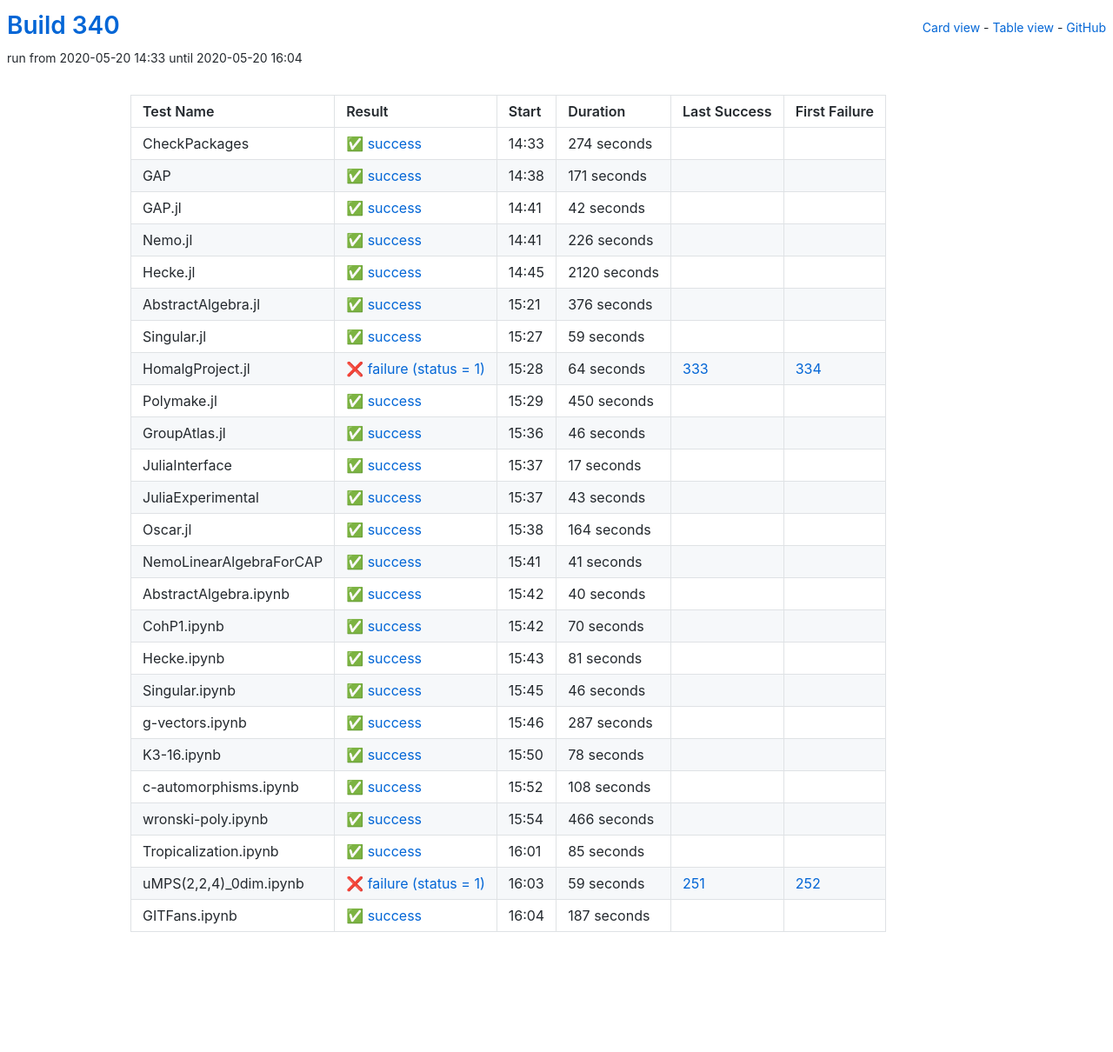
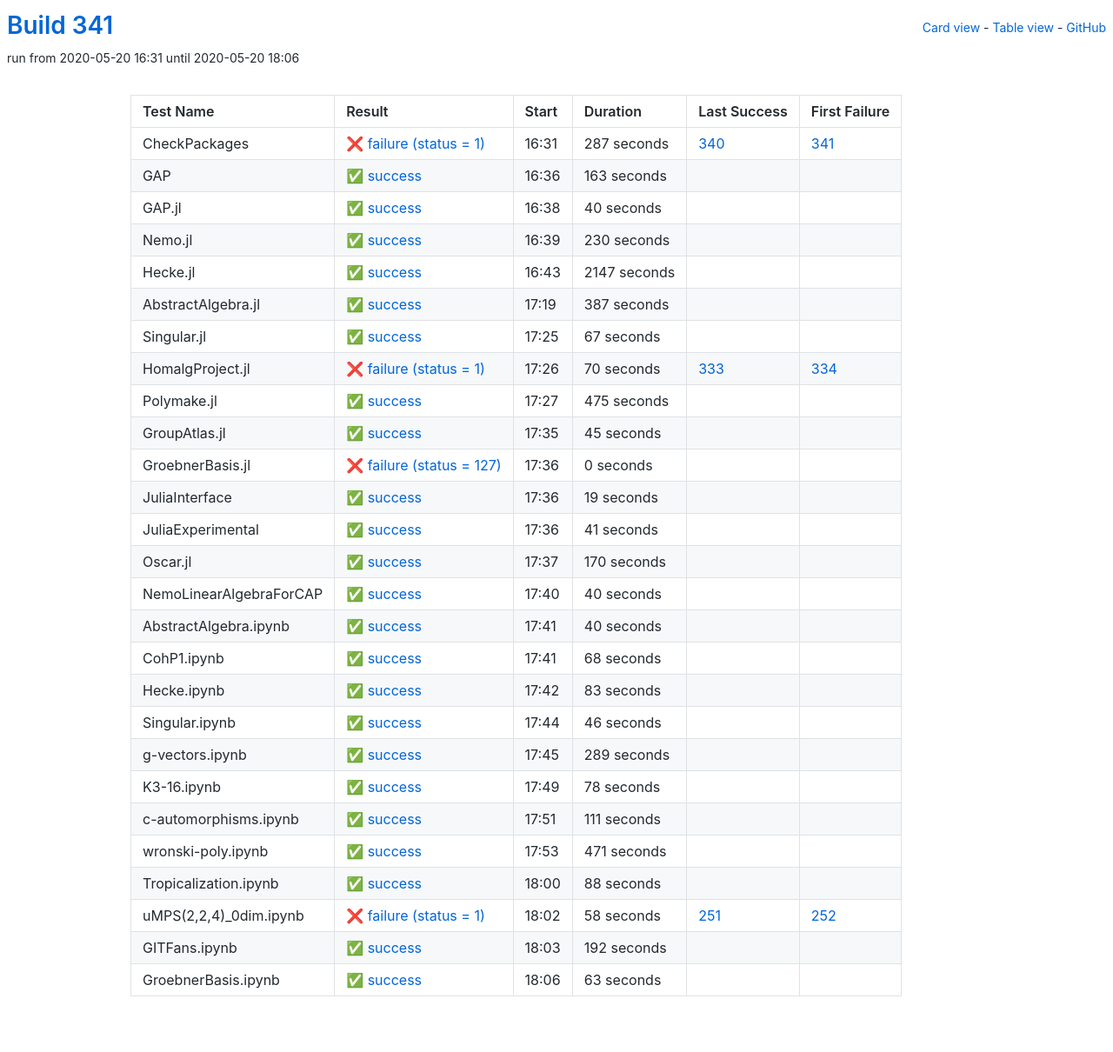
Before and after one commit to oscar-system/oscar-ci-status-1.4, a Jekyll site: the page built from table.html, in a window 1280 px wide. Shown: the whole page at 87% size. Built offline with Jekyll 4.4.1, drawn with Linux system fonts in a browser that asks for light colours; before the commit the page ends 1136 px from its top, so only the background shows below that.

Commit message:
Build 341

```diff
--- a/_data/ci.yml
+++ b/_data/ci.yml
@@ -1,173 +1,185 @@
-build: 340
-build_url: https://oscarci.mathematik.uni-kl.de/job/oscar-julia-1.4/340/
+build: 341
+build_url: https://oscarci.mathematik.uni-kl.de/job/oscar-julia-1.4/341/
 job: oscar-julia-1.4
 tests:
-- duration: 274
-  exitcode: 0
-  first_failure: false
-  first_failure_url: null
+- duration: 287
+  exitcode: 1
+  first_failure: 341
+  first_failure_url: https://oscarci.mathematik.uni-kl.de/job/oscar-julia-1.4/341/
   id: checkpackages
-  last_success: false
-  last_success_url: null
-  log: https://oscarci.mathematik.uni-kl.de/job/oscar-julia-1.4/340/artifact/logs/build-340/CheckPackages.log
+  last_success: 340
+  last_success_url: https://oscarci.mathematik.uni-kl.de/job/oscar-julia-1.4/340/
+  log: https://oscarci.mathematik.uni-kl.de/job/oscar-julia-1.4/341/artifact/logs/build-341/CheckPackages.log
   name: CheckPackages
-  start: 2020-05-20 14:33
-  status: success
-  success: true
-- duration: 171
+  start: 2020-05-20 16:31
+  status: failure
+  success: false
+- duration: 163
   exitcode: 0
   first_failure: false
   first_failure_url: null
   id: gap
   last_success: false
   last_success_url: null
-  log: https://oscarci.mathematik.uni-kl.de/job/oscar-julia-1.4/340/artifact/logs/build-340/GAP.log
+  log: https://oscarci.mathematik.uni-kl.de/job/oscar-julia-1.4/341/artifact/logs/build-341/GAP.log
   name: GAP
-  start: 2020-05-20 14:38
+  start: 2020-05-20 16:36
   status: success
   success: true
-- duration: 42
+- duration: 40
   exitcode: 0
   first_failure: false
   first_failure_url: null
   id: gap-jl
   last_success: false
   last_success_url: null
-  log: https://oscarci.mathematik.uni-kl.de/job/oscar-julia-1.4/340/artifact/logs/build-340/GAP.jl.log
+  log: https://oscarci.mathematik.uni-kl.de/job/oscar-julia-1.4/341/artifact/logs/build-341/GAP.jl.log
   name: GAP.jl
-  start: 2020-05-20 14:41
+  start: 2020-05-20 16:38
   status: success
   success: true
-- duration: 226
+- duration: 230
   exitcode: 0
   first_failure: false
   first_failure_url: null
   id: nemo-jl
   last_success: false
   last_success_url: null
-  log: https://oscarci.mathematik.uni-kl.de/job/oscar-julia-1.4/340/artifact/logs/build-340/Nemo.jl.log
+  log: https://oscarci.mathematik.uni-kl.de/job/oscar-julia-1.4/341/artifact/logs/build-341/Nemo.jl.log
   name: Nemo.jl
-  start: 2020-05-20 14:41
+  start: 2020-05-20 16:39
   status: success
   success: true
-- duration: 2120
+- duration: 2147
   exitcode: 0
   first_failure: false
   first_failure_url: null
   id: hecke-jl
   last_success: false
   last_success_url: null
-  log: https://oscarci.mathematik.uni-kl.de/job/oscar-julia-1.4/340/artifact/logs/build-340/Hecke.jl.log
+  log: https://oscarci.mathematik.uni-kl.de/job/oscar-julia-1.4/341/artifact/logs/build-341/Hecke.jl.log
   name: Hecke.jl
-  start: 2020-05-20 14:45
+  start: 2020-05-20 16:43
   status: success
   success: true
-- duration: 376
+- duration: 387
   exitcode: 0
   first_failure: false
   first_failure_url: null
   id: abstractalgebra-jl
   last_success: false
   last_success_url: null
-  log: https://oscarci.mathematik.uni-kl.de/job/oscar-julia-1.4/340/artifact/logs/build-340/AbstractAlgebra.jl.log
+  log: https://oscarci.mathematik.uni-kl.de/job/oscar-julia-1.4/341/artifact/logs/build-341/AbstractAlgebra.jl.log
   name: AbstractAlgebra.jl
-  start: 2020-05-20 15:21
+  start: 2020-05-20 17:19
   status: success
   success: true
-- duration: 59
+- duration: 67
   exitcode: 0
   first_failure: false
   first_failure_url: null
   id: singular-jl
   last_success: false
   last_success_url: null
-  log: https://oscarci.mathematik.uni-kl.de/job/oscar-julia-1.4/340/artifact/logs/build-340/Singular.jl.log
+  log: https://oscarci.mathematik.uni-kl.de/job/oscar-julia-1.4/341/artifact/logs/build-341/Singular.jl.log
   name: Singular.jl
-  start: 2020-05-20 15:27
+  start: 2020-05-20 17:25
   status: success
   success: true
-- duration: 64
+- duration: 70
   exitcode: 1
   first_failure: 334
   first_failure_url: https://oscarci.mathematik.uni-kl.de/job/oscar-julia-1.4/334/
   id: homalgproject-jl
   last_success: 333
   last_success_url: https://oscarci.mathematik.uni-kl.de/job/oscar-julia-1.4/333/
-  log: https://oscarci.mathematik.uni-kl.de/job/oscar-julia-1.4/340/artifact/logs/build-340/HomalgProject.jl.log
+  log: https://oscarci.mathematik.uni-kl.de/job/oscar-julia-1.4/341/artifact/logs/build-341/HomalgProject.jl.log
   name: HomalgProject.jl
-  start: 2020-05-20 15:28
+  start: 2020-05-20 17:26
   status: failure
   success: false
-- duration: 450
+- duration: 475
   exitcode: 0
   first_failure: false
   first_failure_url: null
   id: polymake-jl
   last_success: false
   last_success_url: null
-  log: https://oscarci.mathematik.uni-kl.de/job/oscar-julia-1.4/340/artifact/logs/build-340/Polymake.jl.log
+  log: https://oscarci.mathematik.uni-kl.de/job/oscar-julia-1.4/341/artifact/logs/build-341/Polymake.jl.log
   name: Polymake.jl
-  start: 2020-05-20 15:29
+  start: 2020-05-20 17:27
   status: success
   success: true
-- duration: 46
+- duration: 45
   exitcode: 0
   first_failure: false
   first_failure_url: null
   id: groupatlas-jl
   last_success: false
   last_success_url: null
-  log: https://oscarci.mathematik.uni-kl.de/job/oscar-julia-1.4/340/artifact/logs/build-340/GroupAtlas.jl.log
+  log: https://oscarci.mathematik.uni-kl.de/job/oscar-julia-1.4/341/artifact/logs/build-341/GroupAtlas.jl.log
   name: GroupAtlas.jl
-  start: 2020-05-20 15:36
+  start: 2020-05-20 17:35
   status: success
   success: true
-- duration: 17
+- duration: 0
+  exitcode: 127
+  first_failure: false
+  first_failure_url: null
+  id: groebnerbasis-jl
+  last_success: false
+  last_success_url: null
+  log: https://oscarci.mathematik.uni-kl.de/job/oscar-julia-1.4/341/artifact/logs/build-341/GroebnerBasis.jl.log
+  name: GroebnerBasis.jl
+  start: 2020-05-20 17:36
+  status: failure
+  success: false
+- duration: 19
   exitcode: 0
   first_failure: false
   first_failure_url: null
   id: juliainterface
   last_success: false
   last_success_url: null
-  log: https://oscarci.mathematik.uni-kl.de/job/oscar-julia-1.4/340/artifact/logs/build-340/JuliaInterface.log
+  log: https://oscarci.mathematik.uni-kl.de/job/oscar-julia-1.4/341/artifact/logs/build-341/JuliaInterface.log
   name: JuliaInterface
-  start: 2020-05-20 15:37
+  start: 2020-05-20 17:36
   status: success
   success: true
-- duration: 43
+- duration: 41
   exitcode: 0
   first_failure: false
   first_failure_url: null
   id: juliaexperimental
   last_success: false
   last_success_url: null
-  log: https://oscarci.mathematik.uni-kl.de/job/oscar-julia-1.4/340/artifact/logs/build-340/JuliaExperimental.log
+  log: https://oscarci.mathematik.uni-kl.de/job/oscar-julia-1.4/341/artifact/logs/build-341/JuliaExperimental.log
   name: JuliaExperimental
-  start: 2020-05-20 15:37
+  start: 2020-05-20 17:36
   status: success
   success: true
-- duration: 164
+- duration: 170
   exitcode: 0
   first_failure: false
   first_failure_url: null
   id: oscar-jl
   last_success: false
   last_success_url: null
-  log: https://oscarci.mathematik.uni-kl.de/job/oscar-julia-1.4/340/artifact/logs/build-340/Oscar.jl.log
+  log: https://oscarci.mathematik.uni-kl.de/job/oscar-julia-1.4/341/artifact/logs/build-341/Oscar.jl.log
   name: Oscar.jl
-  start: 2020-05-20 15:38
+  start: 2020-05-20 17:37
   status: success
   success: true
-- duration: 41
+- duration: 40
   exitcode: 0
   first_failure: false
   first_failure_url: null
   id: nemolinearalgebraforcap
   last_success: false
   last_success_url: null
-  log: https://oscarci.mathematik.uni-kl.de/job/oscar-julia-1.4/340/artifact/logs/build-340/NemoLinearAlgebraForCAP.log
+  log: https://oscarci.mathematik.uni-kl.de/job/oscar-julia-1.4/341/artifact/logs/build-341/NemoLinearAlgebraForCAP.log
   name: NemoLinearAlgebraForCAP
-  start: 2020-05-20 15:41
+  start: 2020-05-20 17:40
   status: success
   success: true
 - duration: 40
@@ -177,33 +189,33 @@ tests:
   id: abstractalgebra-ipynb
   last_success: false
   last_success_url: null
-  log: https://oscarci.mathematik.uni-kl.de/job/oscar-julia-1.4/340/artifact/logs/build-340/AbstractAlgebra.ipynb.log
+  log: https://oscarci.mathematik.uni-kl.de/job/oscar-julia-1.4/341/artifact/logs/build-341/AbstractAlgebra.ipynb.log
   name: AbstractAlgebra.ipynb
-  start: 2020-05-20 15:42
+  start: 2020-05-20 17:41
   status: success
   success: true
-- duration: 70
+- duration: 68
   exitcode: 0
   first_failure: false
   first_failure_url: null
   id: cohp1-ipynb
   last_success: false
   last_success_url: null
-  log: https://oscarci.mathematik.uni-kl.de/job/oscar-julia-1.4/340/artifact/logs/build-340/CohP1.ipynb.log
+  log: https://oscarci.mathematik.uni-kl.de/job/oscar-julia-1.4/341/artifact/logs/build-341/CohP1.ipynb.log
   name: CohP1.ipynb
-  start: 2020-05-20 15:42
+  start: 2020-05-20 17:41
   status: success
   success: true
-- duration: 81
+- duration: 83
   exitcode: 0
   first_failure: false
   first_failure_url: null
   id: hecke-ipynb
   last_success: false
   last_success_url: null
-  log: https://oscarci.mathematik.uni-kl.de/job/oscar-julia-1.4/340/artifact/logs/build-340/Hecke.ipynb.log
+  log: https://oscarci.mathematik.uni-kl.de/job/oscar-julia-1.4/341/artifact/logs/build-341/Hecke.ipynb.log
   name: Hecke.ipynb
-  start: 2020-05-20 15:43
+  start: 2020-05-20 17:42
   status: success
   success: true
 - duration: 46
@@ -213,21 +225,21 @@ tests:
   id: singular-ipynb
   last_success: false
   last_success_url: null
-  log: https://oscarci.mathematik.uni-kl.de/job/oscar-julia-1.4/340/artifact/logs/build-340/Singular.ipynb.log
+  log: https://oscarci.mathematik.uni-kl.de/job/oscar-julia-1.4/341/artifact/logs/build-341/Singular.ipynb.log
   name: Singular.ipynb
-  start: 2020-05-20 15:45
+  start: 2020-05-20 17:44
   status: success
   success: true
-- duration: 287
+- duration: 289
   exitcode: 0
   first_failure: false
   first_failure_url: null
   id: g-vectors-ipynb
   last_success: false
   last_success_url: null
-  log: https://oscarci.mathematik.uni-kl.de/job/oscar-julia-1.4/340/artifact/logs/build-340/g-vectors.ipynb.log
+  log: https://oscarci.mathematik.uni-kl.de/job/oscar-julia-1.4/341/artifact/logs/build-341/g-vectors.ipynb.log
   name: g-vectors.ipynb
-  start: 2020-05-20 15:46
+  start: 2020-05-20 17:45
   status: success
   success: true
 - duration: 78
@@ -237,68 +249,80 @@ tests:
   id: k3-16-ipynb
   last_success: false
   last_success_url: null
-  log: https://oscarci.mathematik.uni-kl.de/job/oscar-julia-1.4/340/artifact/logs/build-340/K3-16.ipynb.log
+  log: https://oscarci.mathematik.uni-kl.de/job/oscar-julia-1.4/341/artifact/logs/build-341/K3-16.ipynb.log
   name: K3-16.ipynb
-  start: 2020-05-20 15:50
+  start: 2020-05-20 17:49
   status: success
   success: true
-- duration: 108
+- duration: 111
   exitcode: 0
   first_failure: false
   first_failure_url: null
   id: c-automorphisms-ipynb
   last_success: false
   last_success_url: null
-  log: https://oscarci.mathematik.uni-kl.de/job/oscar-julia-1.4/340/artifact/logs/build-340/c-automorphisms.ipynb.log
+  log: https://oscarci.mathematik.uni-kl.de/job/oscar-julia-1.4/341/artifact/logs/build-341/c-automorphisms.ipynb.log
   name: c-automorphisms.ipynb
-  start: 2020-05-20 15:52
+  start: 2020-05-20 17:51
   status: success
   success: true
-- duration: 466
+- duration: 471
   exitcode: 0
   first_failure: false
   first_failure_url: null
   id: wronski-poly-ipynb
   last_success: false
   last_success_url: null
-  log: https://oscarci.mathematik.uni-kl.de/job/oscar-julia-1.4/340/artifact/logs/build-340/wronski-poly.ipynb.log
+  log: https://oscarci.mathematik.uni-kl.de/job/oscar-julia-1.4/341/artifact/logs/build-341/wronski-poly.ipynb.log
   name: wronski-poly.ipynb
-  start: 2020-05-20 15:54
+  start: 2020-05-20 17:53
   status: success
   success: true
-- duration: 85
+- duration: 88
   exitcode: 0
   first_failure: false
   first_failure_url: null
   id: tropicalization-ipynb
   last_success: false
   last_success_url: null
-  log: https://oscarci.mathematik.uni-kl.de/job/oscar-julia-1.4/340/artifact/logs/build-340/Tropicalization.ipynb.log
+  log: https://oscarci.mathematik.uni-kl.de/job/oscar-julia-1.4/341/artifact/logs/build-341/Tropicalization.ipynb.log
   name: Tropicalization.ipynb
-  start: 2020-05-20 16:01
+  start: 2020-05-20 18:00
   status: success
   success: true
-- duration: 59
+- duration: 58
   exitcode: 1
   first_failure: 252
   first_failure_url: https://oscarci.mathematik.uni-kl.de/job/oscar-julia-1.4/252/
   id: umps-2-2-4-0dim-ipynb
   last_success: 251
   last_success_url: https://oscarci.mathematik.uni-kl.de/job/oscar-julia-1.4/251/
-  log: https://oscarci.mathematik.uni-kl.de/job/oscar-julia-1.4/340/artifact/logs/build-340/uMPS-2-2-4-_0dim.ipynb.log
+  log: https://oscarci.mathematik.uni-kl.de/job/oscar-julia-1.4/341/artifact/logs/build-341/uMPS-2-2-4-_0dim.ipynb.log
   name: uMPS(2,2,4)_0dim.ipynb
-  start: 2020-05-20 16:03
+  start: 2020-05-20 18:02
   status: failure
   success: false
-- duration: 187
+- duration: 192
   exitcode: 0
   first_failure: false
   first_failure_url: null
   id: gitfans-ipynb
   last_success: false
   last_success_url: null
-  log: https://oscarci.mathematik.uni-kl.de/job/oscar-julia-1.4/340/artifact/logs/build-340/GITFans.ipynb.log
+  log: https://oscarci.mathematik.uni-kl.de/job/oscar-julia-1.4/341/artifact/logs/build-341/GITFans.ipynb.log
   name: GITFans.ipynb
-  start: 2020-05-20 16:04
+  start: 2020-05-20 18:03
   status: success
   success: true
+- duration: 63
+  exitcode: 0
+  first_failure: false
+  first_failure_url: null
+  id: groebnerbasis-ipynb
+  last_success: false
+  last_success_url: null
+  log: https://oscarci.mathematik.uni-kl.de/job/oscar-julia-1.4/341/artifact/logs/build-341/GroebnerBasis.ipynb.log
+  name: GroebnerBasis.ipynb
+  start: 2020-05-20 18:06
+  status: success
+  success: true
```
Also changed, not shown: README.md.
